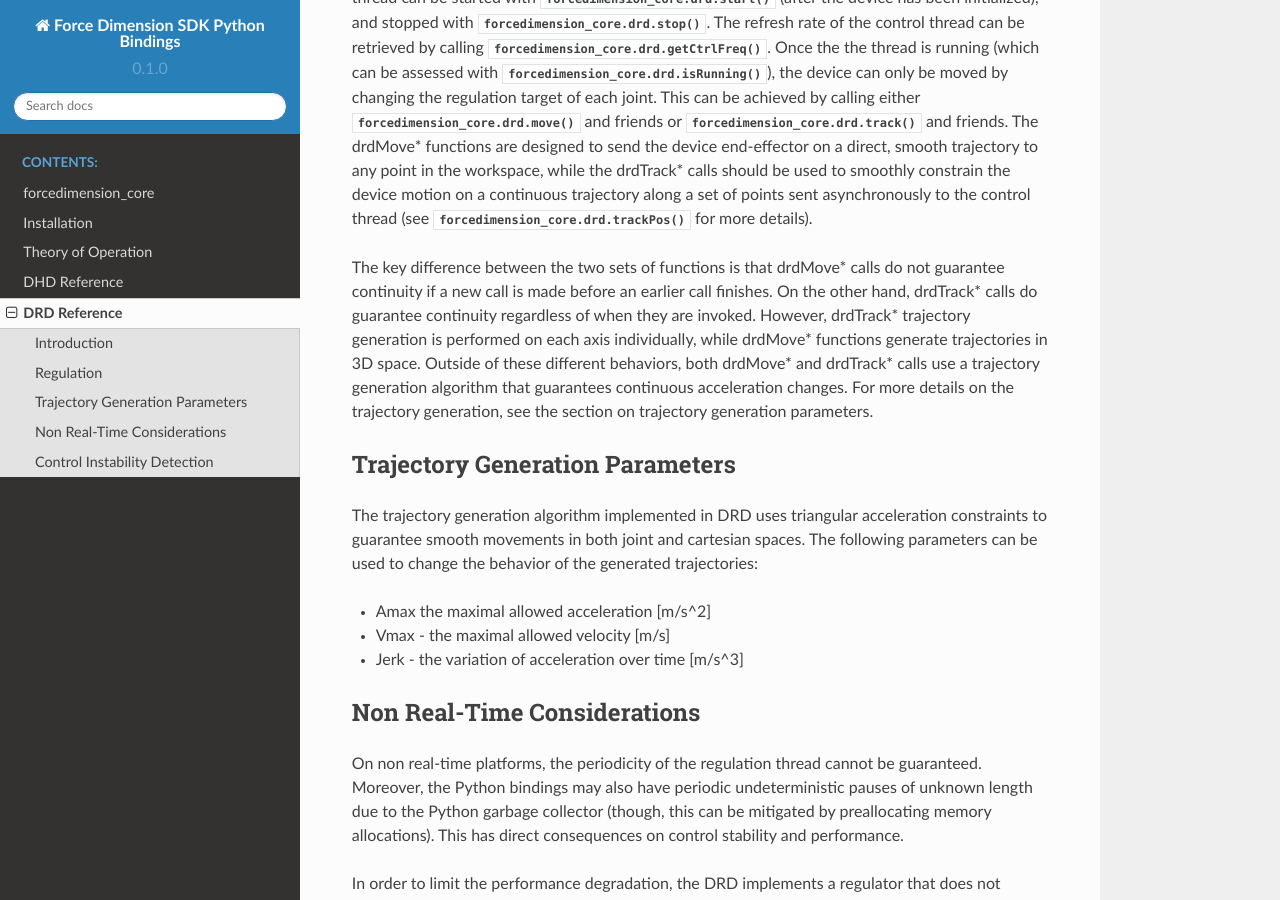
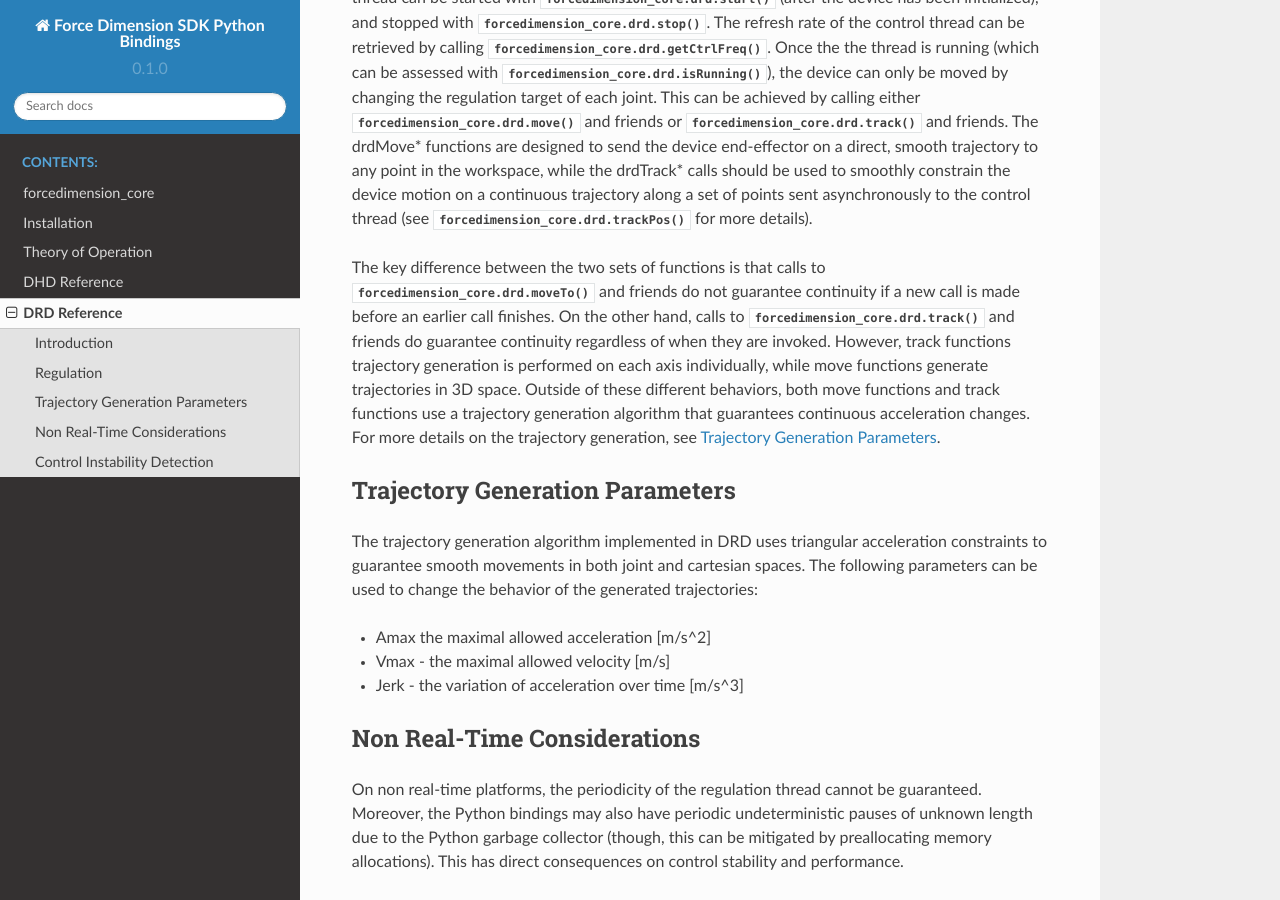
Before and after one commit to EmDash00/forcedimension_core-python-docs, a Sphinx documentation site: the page built from docs/source/forcedimension_core.drd-doc.rst, in a window 1280 px wide and 900 px high, scrolled down 940 px. Built offline with Sphinx 7.4.7 and the Read the Docs theme 2.0.0, drawn with Linux system fonts in a browser that asks for light colours.

Commit message:
drd doc spacing syntax fixes.

```diff
--- a/docs/source/forcedimension_core.drd-doc.rst
+++ b/docs/source/forcedimension_core.drd-doc.rst
@@ -46,12 +46,17 @@ point in the workspace, while the drdTrack* calls should be used to smoothly con
 a continuous trajectory along a set of points sent asynchronously to the control thread
 (see :func:`forcedimension_core.drd.trackPos()` for more details).
 
-The key difference between the two sets of functions is that drdMove* calls do not guarantee continuity if
-a new call is made before an earlier call finishes. On the other hand, drdTrack* calls do guarantee
-continuity regardless of when they are invoked. However, drdTrack* trajectory generation is performed on
-each axis individually, while drdMove* functions generate trajectories in 3D space. Outside of these different
-behaviors, both drdMove* and drdTrack* calls use a trajectory generation algorithm that guarantees continuous
-acceleration changes. For more details on the trajectory generation, see the section on trajectory generation parameters.
+The key difference between the two sets of functions is that calls to
+:func:`forcedimension_core.drd.moveTo()` and friends do not guarantee continuity if
+a new call is made before an earlier call finishes. On the other hand,
+calls to :func:`forcedimension_core.drd.track()` and friends do guarantee
+continuity regardless of when they are invoked. However, track functions trajectory generation is performed on
+each axis individually, while move functions generate trajectories in 3D space. Outside of these different
+behaviors, both move functions and track functions use a trajectory generation algorithm that guarantees continuous
+acceleration changes. For more details on the trajectory generation, see :ref:`trajectory_generation_parameters`.
+
+
+.. _trajectory_generation_parameters:
 
 Trajectory Generation Parameters
 --------------------------------
```
